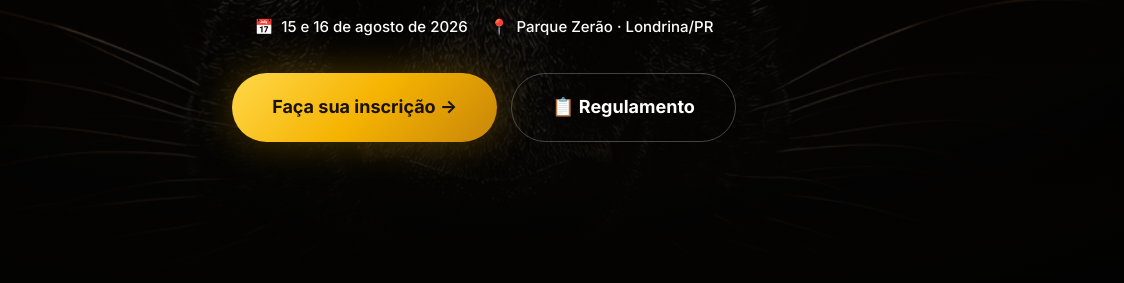
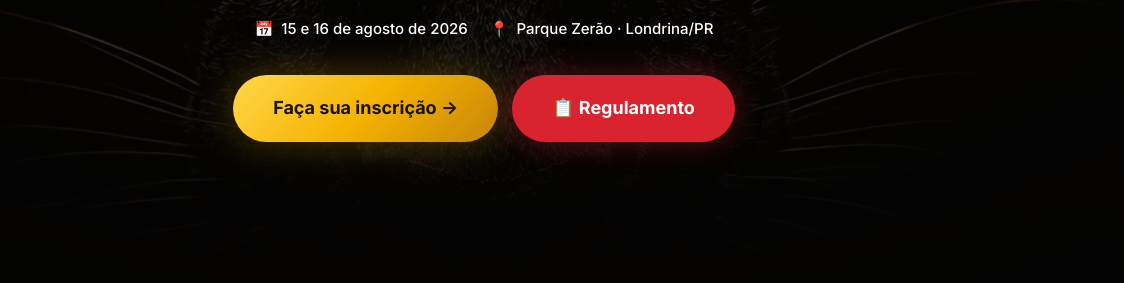
Before and after one commit to caetano0666/ultra100k, a plain HTML site: page index.html in a window 1280 px wide. Shown: the part 690-973 px from the top of the page, 156-1280 px from the left. Drawn offline with Linux system fonts and the light colour scheme.

Commit message:
Hero: botao do regulamento em vermelho para mais destaque

```diff
--- a/index.html
+++ b/index.html
@@ -73,6 +73,8 @@ section{padding:88px 0}
 .btn-primary:hover{transform:translateY(-3px);box-shadow:0 0 56px rgba(245,179,1,0.5)}
 .btn-ghost{background:transparent;color:var(--branco);border:1.5px solid rgba(255,255,255,0.25)}
 .btn-ghost:hover{border-color:var(--gold);color:var(--gold)}
+.btn-red{background:#D9232E;color:#fff;box-shadow:0 0 30px rgba(217,35,46,0.38)}
+.btn-red:hover{transform:translateY(-3px);background:#E63946;box-shadow:0 0 52px rgba(217,35,46,0.55)}
 .btn-wpp{background:#1FAF54;color:#fff}
 .btn-wpp:hover{transform:translateY(-3px);box-shadow:0 0 40px rgba(31,175,84,0.4)}
 .btn-lg{padding:19px 40px;font-size:18px}
@@ -339,7 +341,7 @@ footer{background:var(--preto2);border-top:1px solid var(--linha);padding:56px 0
       </div>
       <div class="hero-cta">
         <a href="https://www.ticketsports.com.br/e/ultramaratona-100k-night-run-londrina-2026-85446" target="_blank" rel="noopener" class="btn btn-primary btn-lg">Faça sua inscrição →</a>
-        <a href="regulamento.html" class="btn btn-ghost btn-lg">📋 Regulamento</a>
+        <a href="regulamento.html" class="btn btn-red btn-lg">📋 Regulamento</a>
       </div>
     </div>
   </div>
```
